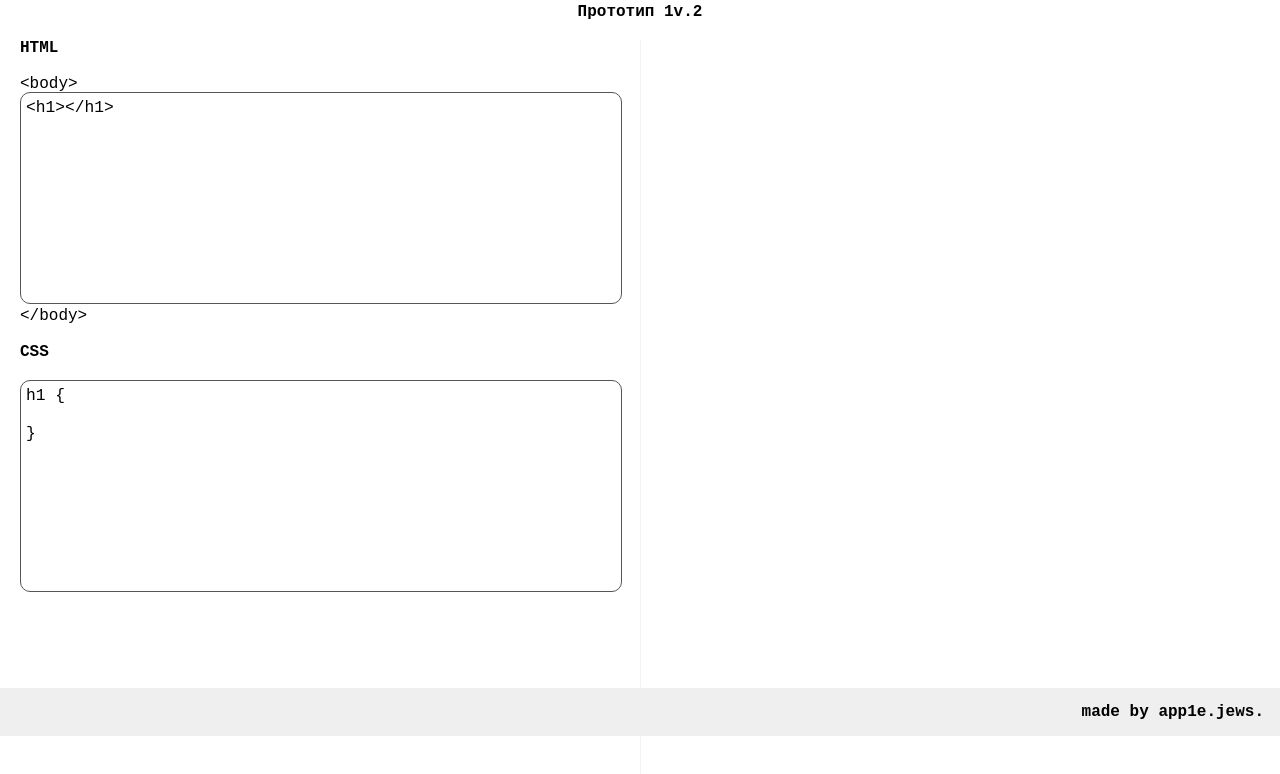
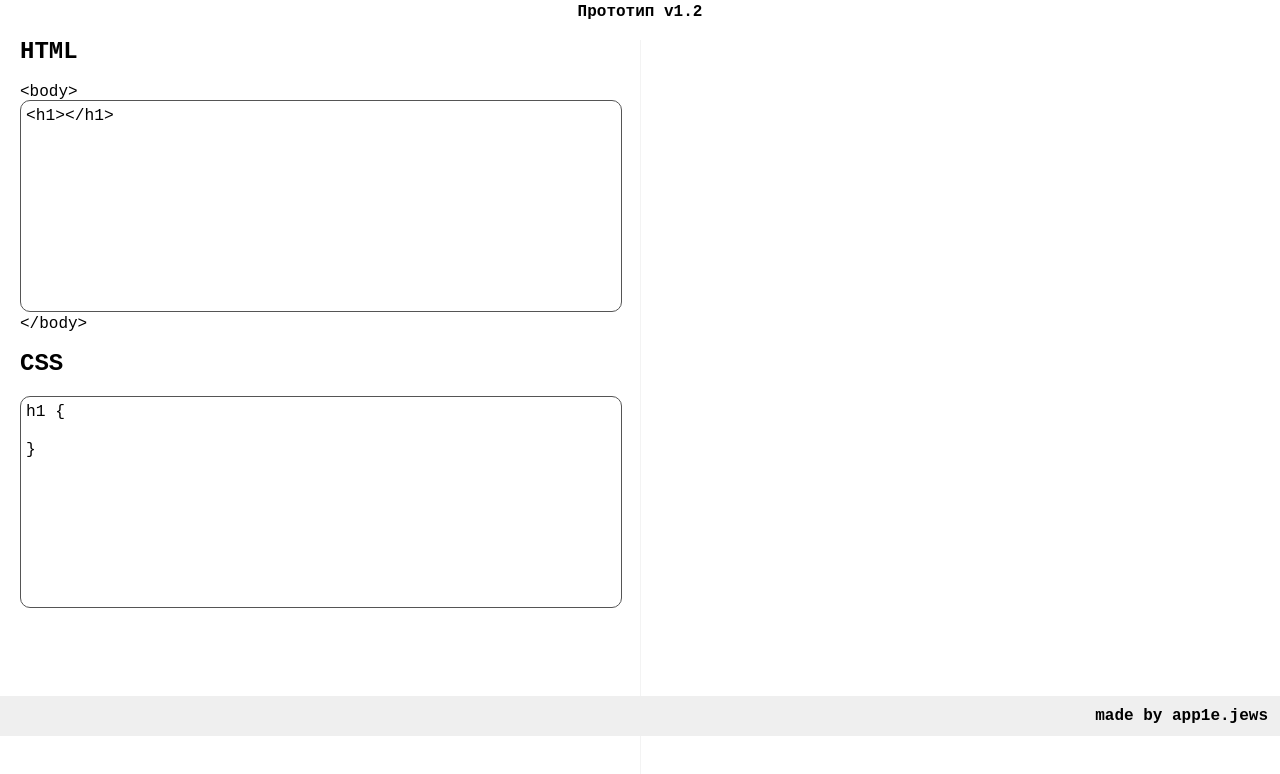
Before and after one commit to PuzyrevHarkovskii/iteezy_web_2.io, a plain HTML site: page index.html in a window 1280 px wide. Shown: the part 64-838 px from the top of the page. Drawn offline with nearby package versions, Linux system fonts and the light colour scheme.

Commit message:
Some stuffff

```diff
--- a/index.html
+++ b/index.html
@@ -12,7 +12,7 @@
 <header>
    <h1>ITEEZY</h1>
    <h2>HTML/CSS editor</h2>
-   <h2>Прототип 1v.2</h2>
+   <h2>Прототип v1.2</h2>
 </header>
 <div class="container grid">
    <form>
@@ -32,12 +32,14 @@
 </div>
 <!-- partial -->
   <script src='https://cdnjs.cloudflare.com/ajax/libs/jquery/3.3.1/jquery.min.js'></script><script  src="./script.js"></script>
-  <div class="footer">made by <strong>app1e.jews</strong>.</div>
+  <div class="footer">made by <strong>app1e.jews</strong></div>
 </body>
 </html>
 
 <!-- Шапку с лого -->
 <!-- Футер -->
 <!-- Пасхалки -->
-<!-- Подсветка кода -->
+<!-- Подсветка кода prism.js-->
 <!-- Подсказки мб -->
+<!-- Модальное окно которое оповещает
+ о том что при перезагрузке все пропадет -->
--- a/style.css
+++ b/style.css
@@ -18,6 +18,7 @@ h1 {
 h3 {
    margin-top: 20px;
    margin-bottom: 20px;
+   font-size: 24px;
 }
 textarea {
    background: #fff !important;
@@ -74,7 +75,7 @@ font-weight: lighter;
    right: 0;
    bottom: 0;
    left: 0;
-   padding: 1rem;
+   padding: 0.75rem;
    background-color: #efefef;
    text-align: right;
  }
```
